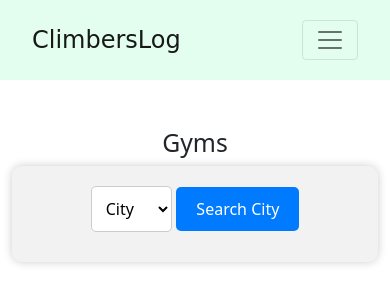
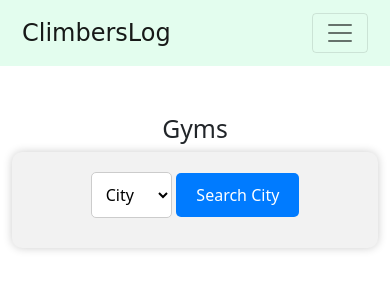
Before and after one commit to larstrk/ClimbersLog, a Flask app: page / in a window 390 px wide. Shown: the top 304 px of the page. Run offline with Flask 3, Linux system fonts and the light colour scheme; data comes from the database, SQL or seed files in the repository; some libraries are stand-ins or nearby versions.

Commit message:
update navbar

```diff
--- a/static/styles.css
+++ b/static/styles.css
@@ -2,11 +2,9 @@
 .navbar {
     padding-left: 20px; /* Increase or decrease as needed */
     padding-right: 20px; /* Increase or decrease as needed */
-}
-
-/* Increase the height of the navbar */
-.navbar {
-    height: 80px; /* Adjust the value as needed */
+    height: 80px;
+    background-color: transparent; /* Background color for desktop */
+    text-align: center; /* Center-align text for desktop */
 }
 
 .navbar-collapse {
@@ -31,9 +29,11 @@
 
 @media (max-width: 768px) {
     /* Reduce padding and font size for smaller screens */
-    .navbar-nav .nav-item .dropdown-menu {
-        padding: 5px;
-        font-size: 14px;
+    .navbar {
+        padding: 10px; /* Adjust as needed for mobile */
+        height: auto; /* Remove fixed height for mobile */
+        background-color: white; /* Background color for mobile */
+        text-align: right; /* Align text to the right for mobile */
     }
 
     /* Center-align dropdown menu items */
```
